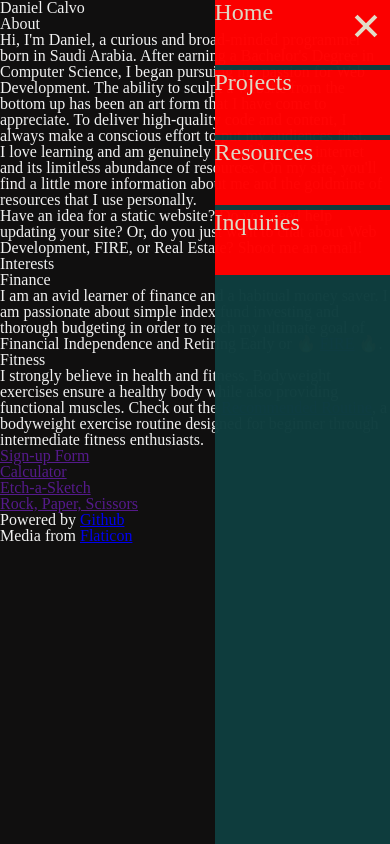
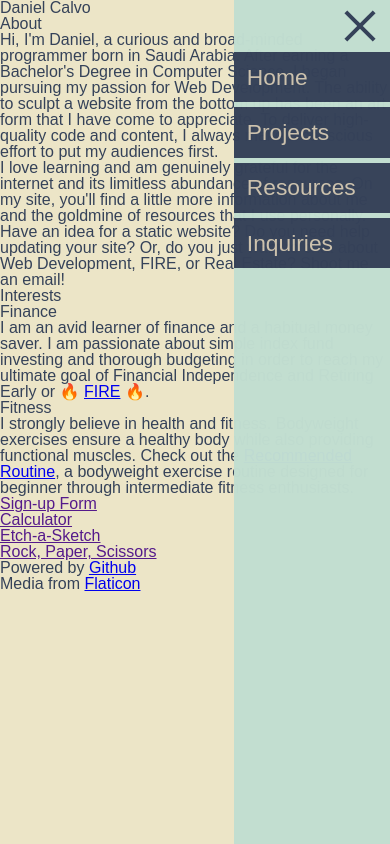
Before and after one commit to daniel-citrus/daniel-calvo, a plain HTML site: page index.html in a window 390 px wide. Drawn offline with Linux system fonts and the light colour scheme.

Commit message:
finish mobile nav

```diff
--- a/assets/style.css
+++ b/assets/style.css
@@ -56,14 +56,15 @@ table {
 /* End of CSS Reset */
 
 :root {
-    --primary-background: #100F0F;
-    --secondary-background: #0F3D3E;
-    --primary-color: #F1F1F1;
-    --secondary-color: #E2DCC8;
+    --primary-background: #C2DED1;
+    --secondary-background: #ECE5C7;
+    --primary-color: #354259;
+    --secondary-color: #CDC2AE;
 }
 
 body {
-    background-color: var(--primary-background);
+    font-family: sans-serif;
+    background-color: var(--secondary-background);
     color: var(--primary-color);
 }
 
@@ -80,10 +81,10 @@ body {
 #nav-toggle span,
 #nav-toggle span:before,
 #nav-toggle span:after {
-    width: 28px;
+    width: 40px;
     height: 4px;
     display: block;
-    background: var(--secondary-color);
+    background: var(--primary-color);
     position: relative;
     text-indent: -9000px;
 }
@@ -99,11 +100,11 @@ body {
 }
 
 #nav-toggle span:before {
-    top: -8px;
+    top: -10px;
 }
 
 #nav-toggle span:after {
-    bottom: -8px;
+    bottom: -10px;
 }
 
 #nav-toggle span,
@@ -140,12 +141,13 @@ body {
     display: none;
 
     position: fixed;
-    width: 45vw;
+    width: 40vw;
     height: 100vh;
     right: 0;
     bottom: 50;
+    padding: 52px 0 0 0;
 
-    background-color: var(--secondary-background);
+    background-color: var(--primary-background);
     opacity: .984;
     z-index: 100;
 }
@@ -164,18 +166,21 @@ body {
 .mobile-nav-controls li {
     display: flex;
     justify-content: flex-start;
-    height: 65px;
+    height: calc(25px + 3vh);
 
-    font-size: 1.5rem;
-    background-color: var(--secondary-background);
-    opacity: 1;
+    font-size: calc(15px + 2vmin);
+    background-color: var(--primary-color);
+
 }
 
 .mobile-nav-controls a {
-    background-color: red;
+    display: flex;
+
+    align-items: center;
     width: 100%;
     text-decoration: none;
     color: var(--secondary-color);
+    padding: 0 0 0 calc(5px + 2vw);
 }
 
 .nav-bar {
--- a/index.html
+++ b/index.html
@@ -41,7 +41,7 @@
         </nav>
         <div id="nav-toggle" class="active" aria-roledescription="Top navigation toggle button"><span>Toggle menu</span></div>
         <nav class="mobile-nav-bar active">
-            <ul class="mobile-nav-controls" aria-role="navigation">
+            <ul class="mobile-nav-controls">
                 <li>
                     <a tabindex="1" href="#home">Home</a>
                 </li>
```
